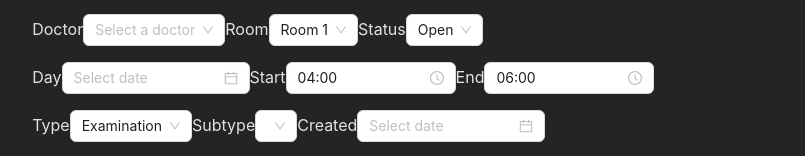
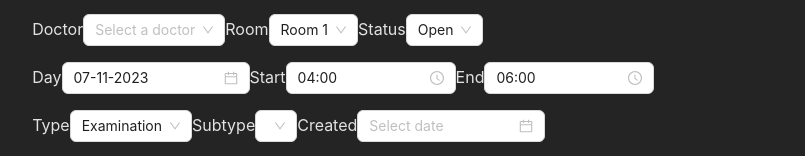
Before and after one commit to Ahmed-Elbessfy/add-patient-app, a React (Vite) app: page / in a window 1280 px wide. Shown: the part 162-318 px from the top of the page, without its empty margins (237-1042 px from the left). Built offline with nearby package versions, Linux system fonts and the light colour scheme.

Commit message:
config Date Input default value format
- I have 3 cases so far for Date Input default values:
-- undefined: display placeholder
-- set for today, return today's date
-- set for date, return date value

```diff
--- a/src/features/AddAppointmentContainer/newAppointConfig.ts
+++ b/src/features/AddAppointmentContainer/newAppointConfig.ts
@@ -104,8 +104,8 @@ export const addAppointmentFieldsConfig: Item[] = [
         name: "day",
         schemaName: "day",
         label: "Day",
-        defaultValue: `${new Date()}`,
-        format: "YYYY-MM-DD",
+        defaultValue: "today",
+        format: "DD-MM-YYYY",
         validation: [{ type: "required", required: true }],
       },
       {
@@ -186,8 +186,7 @@ export const addAppointmentFieldsConfig: Item[] = [
         name: "created",
         schemaName: "created",
         label: "Created",
-        defaultValue: `${new Date()}`,
-        format: "YYYY-MM-DD",
+        format: "DD-MM-YYYY",
         validation: [{ type: "required", required: false }],
       },
     ],
--- a/src/features/AddAppointmentFields/AddAppointmentFields.tsx
+++ b/src/features/AddAppointmentFields/AddAppointmentFields.tsx
@@ -107,6 +107,13 @@ const AddAppointmentFields: FC<FieldConfig> = (props) => {
           placeholder={placeholder}
           data-testid={testId}
           id={id}
+          defaultValue={
+            props.defaultValue
+              ? props.defaultValue === "today"
+                ? dayjs()
+                : dayjs(props.defaultValue)
+              : undefined
+          }
           onChange={(value: DatePickerProps["value"], dateString: string) =>
             onChange(dateString)
           }
```
